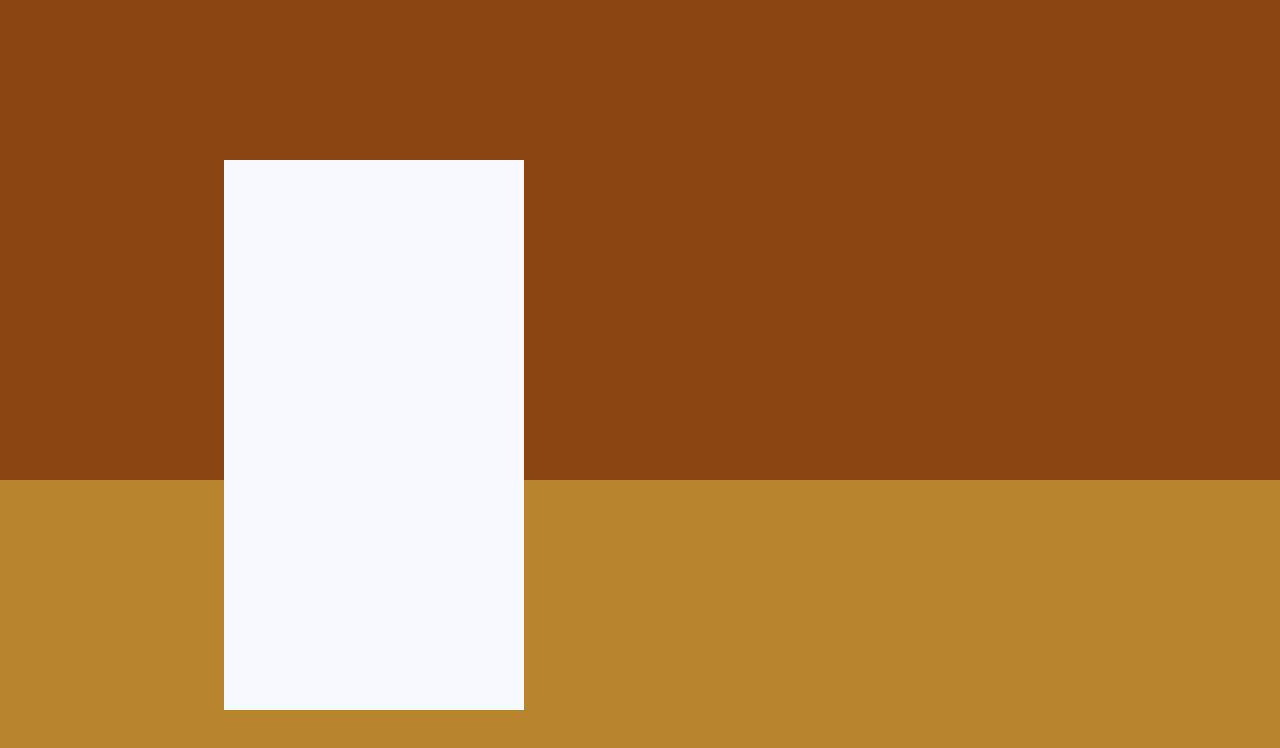
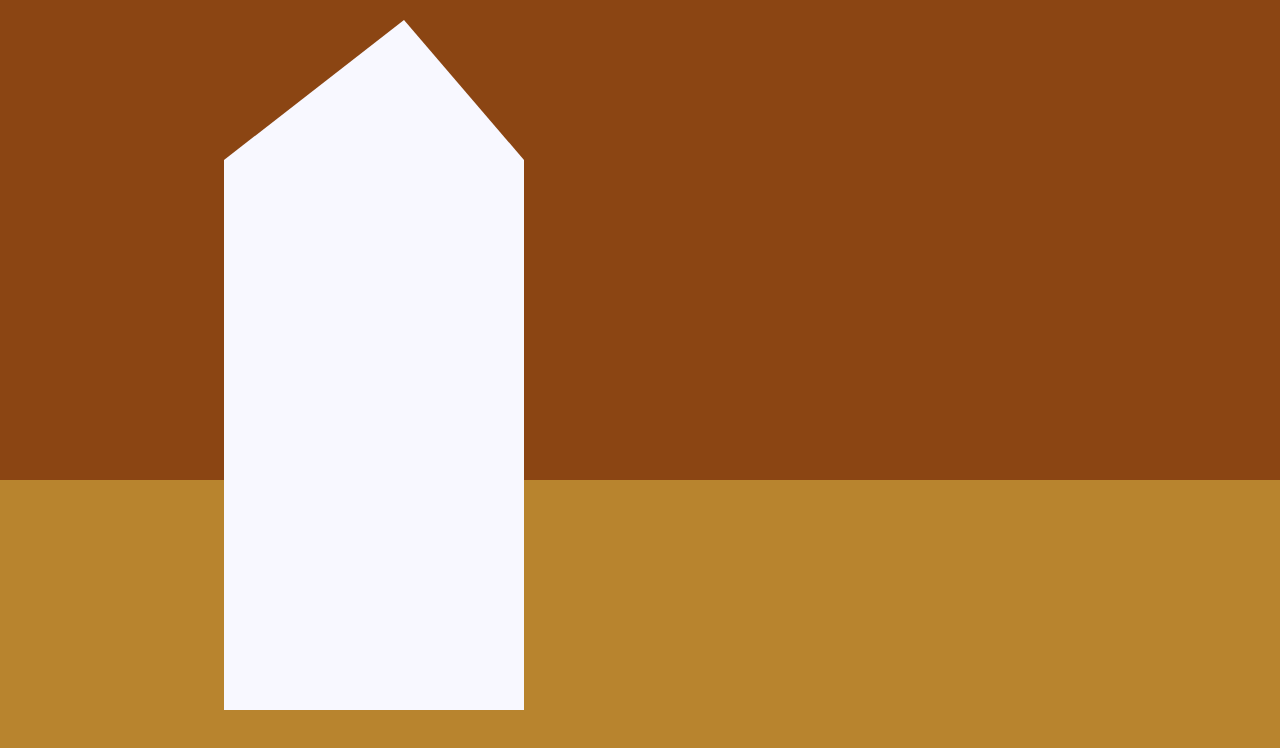
Before and after one commit to jcizidrosilva/Creating-a-Picasso-Painting-in-CSS, a plain HTML site: page index.html in a window 1280 px wide. Drawn offline with Linux system fonts and the light colour scheme.

Commit message:
finishing #white-hat changes

```diff
--- a/styles.css
+++ b/styles.css
@@ -20,3 +20,17 @@ body {
     top: 20%;
     left: 17.5%;
 }
+
+#white-hat {
+    width: 0;
+    height: 0;
+    border-style: solid;
+    border-width: 0 120px 140px 180px;
+    border-top-color: transparent;
+    border-right-color: transparent;
+    border-bottom-color: GhostWhite;
+    border-left-color: transparent;
+    position: absolute;
+    top: -140px;
+    left: 0;
+}
```
